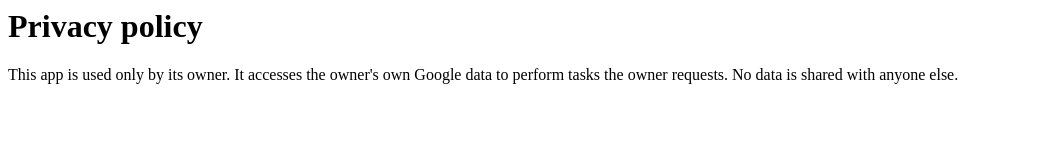
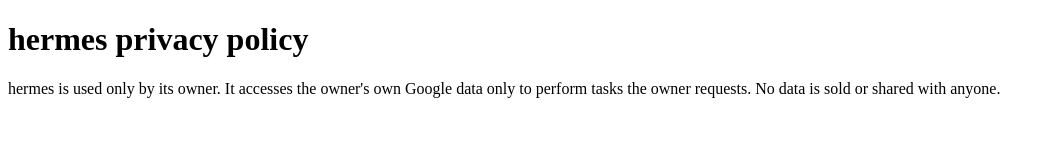
Before and after one commit to elachys/elachys.github.io, a plain HTML site: page privacy.html in a window 1280 px wide. Shown: the whole page, without its empty margins (0-1055 px from the left). Drawn offline with Linux system fonts and the light colour scheme.

Commit message:
Rewrite privacy policy in HTML format

```diff
--- a/privacy.html
+++ b/privacy.html
@@ -1 +1,8 @@
-<h1>Privacy policy</h1><p>This app is used only by its owner. It accesses the owner's own Google data to perform tasks the owner requests. No data is shared with anyone else.</p>
+   <!DOCTYPE html>
+   <html>
+   <head><title>hermes privacy policy</title></head>
+   <body>
+   <h1>hermes privacy policy</h1>
+   <p>hermes is used only by its owner. It accesses the owner's own Google data only to perform tasks the owner requests. No data is sold or shared with anyone.</p>
+   </body>
+   </html>
```
